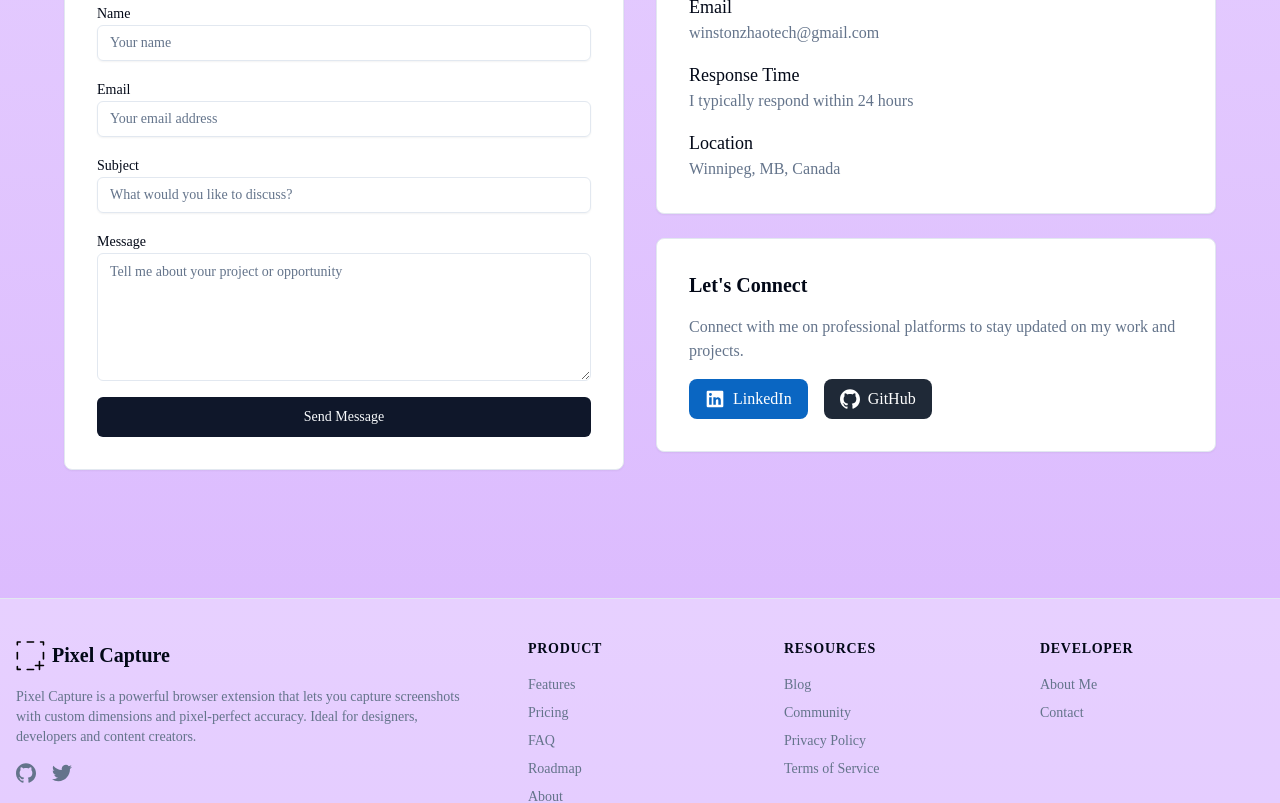
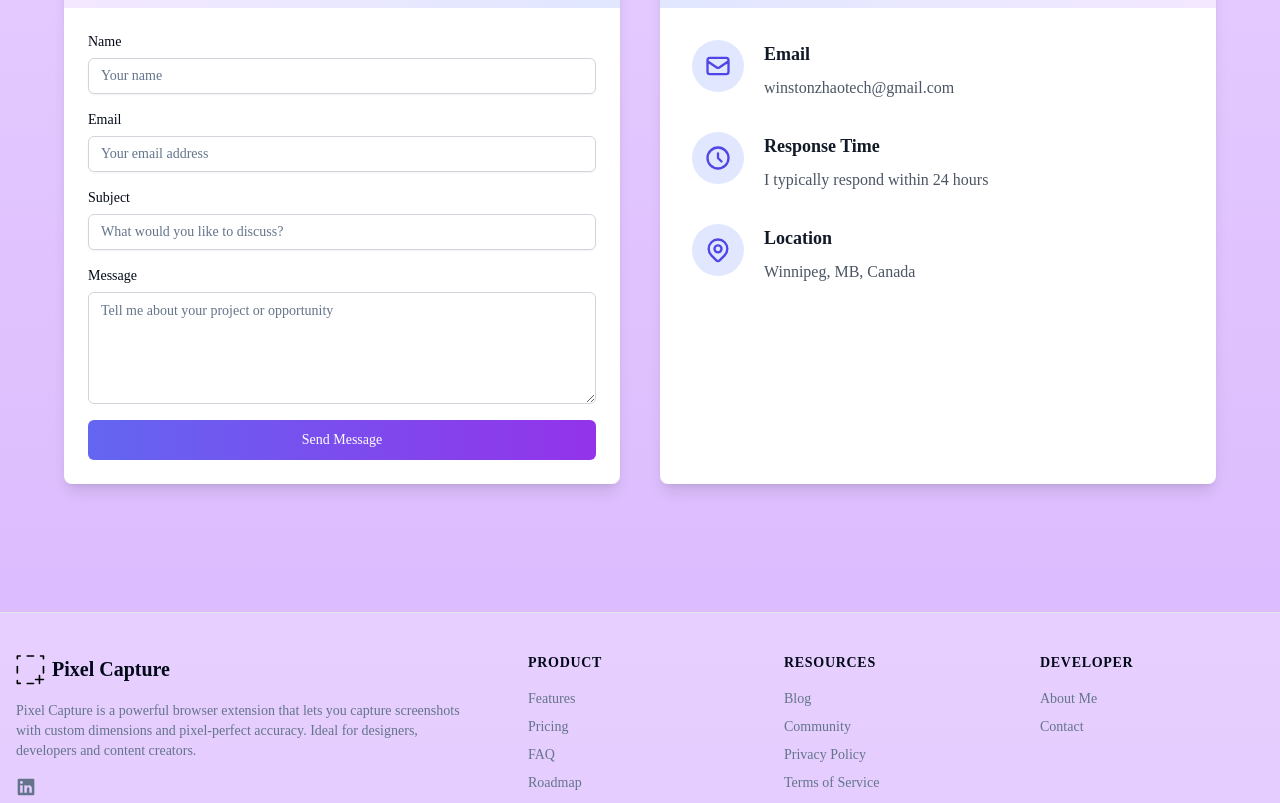
Before and after one commit to winstonsolutions/SaaS-Boilerplate, a Next.js app: page /en/developer in a window 1280 px wide. Shown: the part 2000-2803 px from the top of the page. Built offline with nearby package versions, Linux system fonts and the light colour scheme; no server answers.

Commit message:
chore: change developer

```diff
--- a/src/components/DeveloperContactForm.tsx
+++ b/src/components/DeveloperContactForm.tsx
@@ -126,126 +126,147 @@ export function DeveloperContactForm() {
   };
 
   return (
-    <div className="grid gap-8 md:grid-cols-2">
-      <Card className="p-8">
-        <h3 className="mb-6 text-xl font-semibold">{t('contact_form_title')}</h3>
+    <div className="grid gap-10 md:grid-cols-2">
+      <Card className="overflow-hidden border-0 shadow-lg transition-all hover:shadow-xl">
+        <div className="bg-gradient-to-r from-purple-100 to-indigo-100 p-4">
+          <h3 className="mb-2 text-center text-2xl font-bold">{t('contact_form_title')}</h3>
+          <div className="mx-auto mb-4 h-1 w-16 rounded-full bg-indigo-500"></div>
+        </div>
+        <div className="p-6">
           <form className="space-y-4" onSubmit={handleSubmit}>
-          <div>
-            <Label htmlFor="name">{t('form_name_label')}</Label>
+            <div className="transition-all duration-300 hover:translate-y-[-2px]">
+              <Label htmlFor="name" className="mb-1.5 block text-sm font-medium">{t('form_name_label')}</Label>
               <Input
                 id="name"
                 placeholder={t('form_name_placeholder')}
                 value={formState.name}
                 onChange={handleChange}
-              className={errors.name ? 'border-red-500' : ''}
+                className={`rounded-md border-gray-300 transition-all duration-200 focus:border-indigo-500 focus:ring focus:ring-indigo-200 focus:ring-opacity-50 ${errors.name ? 'border-red-500' : ''}`}
               />
-            {errors.name && <p className="mt-1 text-sm text-red-500">{errors.name}</p>}
+              {errors.name && <p className="mt-1.5 text-sm font-medium text-red-500">{errors.name}</p>}
             </div>
-          <div>
-            <Label htmlFor="email">{t('form_email_label')}</Label>
+            <div className="transition-all duration-300 hover:translate-y-[-2px]">
+              <Label htmlFor="email" className="mb-1.5 block text-sm font-medium">{t('form_email_label')}</Label>
               <Input
                 id="email"
                 type="email"
                 placeholder={t('form_email_placeholder')}
                 value={formState.email}
                 onChange={handleChange}
-              className={errors.email ? 'border-red-500' : ''}
+                className={`rounded-md border-gray-300 transition-all duration-200 focus:border-indigo-500 focus:ring focus:ring-indigo-200 focus:ring-opacity-50 ${errors.email ? 'border-red-500' : ''}`}
               />
-            {errors.email && <p className="mt-1 text-sm text-red-500">{errors.email}</p>}
+              {errors.email && <p className="mt-1.5 text-sm font-medium text-red-500">{errors.email}</p>}
             </div>
-          <div>
-            <Label htmlFor="subject">{t('form_subject_label')}</Label>
+            <div className="transition-all duration-300 hover:translate-y-[-2px]">
+              <Label htmlFor="subject" className="mb-1.5 block text-sm font-medium">{t('form_subject_label')}</Label>
               <Input
                 id="subject"
                 placeholder={t('form_subject_placeholder')}
                 value={formState.subject}
                 onChange={handleChange}
-              className={errors.subject ? 'border-red-500' : ''}
+                className={`rounded-md border-gray-300 transition-all duration-200 focus:border-indigo-500 focus:ring focus:ring-indigo-200 focus:ring-opacity-50 ${errors.subject ? 'border-red-500' : ''}`}
               />
-            {errors.subject && <p className="mt-1 text-sm text-red-500">{errors.subject}</p>}
+              {errors.subject && <p className="mt-1.5 text-sm font-medium text-red-500">{errors.subject}</p>}
             </div>
-          <div>
-            <Label htmlFor="message">{t('form_message_label')}</Label>
+            <div className="transition-all duration-300 hover:translate-y-[-2px]">
+              <Label htmlFor="message" className="mb-1.5 block text-sm font-medium">{t('form_message_label')}</Label>
               <Textarea
                 id="message"
                 placeholder={t('form_message_placeholder')}
-              className={`h-32 ${errors.message ? 'border-red-500' : ''}`}
+                className={`h-28 rounded-md border-gray-300 transition-all duration-200 focus:border-indigo-500 focus:ring focus:ring-indigo-200 focus:ring-opacity-50 ${errors.message ? 'border-red-500' : ''}`}
                 value={formState.message}
                 onChange={handleChange}
               />
-            {errors.message && <p className="mt-1 text-sm text-red-500">{errors.message}</p>}
+              {errors.message && <p className="mt-1.5 text-sm font-medium text-red-500">{errors.message}</p>}
             </div>
 
             {/* 表单提交状态反馈 */}
             {submitStatus === 'success' && (
-            <div className="rounded border border-green-200 bg-green-50 px-4 py-3 text-green-700">
+              <div className="rounded-md border border-green-200 bg-green-50 px-4 py-3 text-green-700 shadow-sm">
+                <div className="flex items-center">
+                  <svg xmlns="http://www.w3.org/2000/svg" className="mr-2 size-5" viewBox="0 0 20 20" fill="currentColor">
+                    <path fillRule="evenodd" d="M10 18a8 8 0 100-16 8 8 0 000 16zm3.707-9.293a1 1 0 00-1.414-1.414L9 10.586 7.707 9.293a1 1 0 00-1.414 1.414l2 2a1 1 0 001.414 0l4-4z" clipRule="evenodd" />
+                  </svg>
                   {t('form_submit_success')}
+                </div>
               </div>
             )}
 
             {submitStatus === 'error' && (
-            <div className="rounded border border-red-200 bg-red-50 px-4 py-3 text-red-700">
+              <div className="rounded-md border border-red-200 bg-red-50 px-4 py-3 text-red-700 shadow-sm">
+                <div className="flex items-center">
+                  <svg xmlns="http://www.w3.org/2000/svg" className="mr-2 size-5" viewBox="0 0 20 20" fill="currentColor">
+                    <path fillRule="evenodd" d="M18 10a8 8 0 11-16 0 8 8 0 0116 0zm-7 4a1 1 0 11-2 0 1 1 0 012 0zm-1-9a1 1 0 00-1 1v4a1 1 0 102 0V6a1 1 0 00-1-1z" clipRule="evenodd" />
+                  </svg>
                   {t('form_submit_error')}
+                </div>
               </div>
             )}
 
             <Button
               type="submit"
-            className="w-full"
+              className="w-full rounded-md bg-gradient-to-r from-indigo-500 to-purple-600 py-2.5 font-medium text-white transition-all duration-300 hover:scale-[1.02] hover:from-indigo-600 hover:to-purple-700 focus:outline-none focus:ring-2 focus:ring-indigo-500 focus:ring-offset-2"
               disabled={isSubmitting}
             >
-            {isSubmitting ? t('form_submitting') : t('form_submit_button')}
+              {isSubmitting
+                ? (
+                    <span className="flex items-center justify-center">
+                      <svg className="-ml-1 mr-2 size-4 animate-spin text-white" xmlns="http://www.w3.org/2000/svg" fill="none" viewBox="0 0 24 24">
+                        <circle className="opacity-25" cx="12" cy="12" r="10" stroke="currentColor" strokeWidth="4"></circle>
+                        <path className="opacity-75" fill="currentColor" d="M4 12a8 8 0 018-8V0C5.373 0 0 5.373 0 12h4zm2 5.291A7.962 7.962 0 014 12H0c0 3.042 1.135 5.824 3 7.938l3-2.647z"></path>
+                      </svg>
+                      {t('form_submitting')}
+                    </span>
+                  )
+                : t('form_submit_button')}
             </Button>
           </form>
-      </Card>
-
-      <div className="space-y-6">
-        <Card className="p-8">
-          <h3 className="mb-4 text-xl font-semibold">{t('contact_info_title')}</h3>
-          <div className="space-y-4">
-            <div>
-              <h4 className="text-lg font-medium">{t('contact_email_label')}</h4>
-              <p className="text-muted-foreground">winstonzhaotech@gmail.com</p>
-            </div>
-            <div>
-              <h4 className="text-lg font-medium">{t('contact_response_label')}</h4>
-              <p className="text-muted-foreground">{t('contact_response_time')}</p>
-            </div>
-            <div>
-              <h4 className="text-lg font-medium">{t('contact_location_label')}</h4>
-              <p className="text-muted-foreground">{t('contact_location')}</p>
-            </div>
         </div>
       </Card>
 
-        <Card className="p-8">
-          <h3 className="mb-4 text-xl font-semibold">{t('social_title')}</h3>
-          <p className="mb-4 text-muted-foreground">
-            {t('social_description')}
-          </p>
-          <div className="flex space-x-4">
-            <a
-              href="https://www.linkedin.com/in/winstontech"
-              target="_blank"
-              rel="noopener noreferrer"
-              className="flex items-center gap-2 rounded-lg bg-[#0A66C2] px-4 py-2 text-white transition-colors hover:bg-[#0A66C2]/90"
-            >
-              <svg className="size-5" fill="currentColor" viewBox="0 0 24 24">
-                <path d="M20.5 2h-17A1.5 1.5 0 002 3.5v17A1.5 1.5 0 003.5 22h17a1.5 1.5 0 001.5-1.5v-17A1.5 1.5 0 0020.5 2zM8 19H5v-9h3zM6.5 8.25A1.75 1.75 0 118.3 6.5a1.78 1.78 0 01-1.8 1.75zM19 19h-3v-4.74c0-1.42-.6-1.93-1.38-1.93A1.74 1.74 0 0013 14.19a.66.66 0 000 .14V19h-3v-9h2.9v1.3a3.11 3.11 0 012.7-1.4c1.55 0 3.36.86 3.36 3.66z" />
+      <div className="space-y-8">
+        <Card className="h-full overflow-hidden border-0 shadow-lg transition-all hover:shadow-xl">
+          <div className="bg-gradient-to-r from-indigo-100 to-purple-100 p-4">
+            <h3 className="mb-2 text-center text-2xl font-bold">{t('contact_info_title')}</h3>
+            <div className="mx-auto mb-4 h-1 w-16 rounded-full bg-indigo-500"></div>
+          </div>
+          <div className="space-y-8 p-8">
+            <div className="flex items-start">
+              <div className="shrink-0 rounded-full bg-indigo-100 p-3">
+                <svg xmlns="http://www.w3.org/2000/svg" className="size-7 text-indigo-600" fill="none" viewBox="0 0 24 24" stroke="currentColor">
+                  <path strokeLinecap="round" strokeLinejoin="round" strokeWidth={2} d="M3 8l7.89 5.26a2 2 0 002.22 0L21 8M5 19h14a2 2 0 002-2V7a2 2 0 00-2-2H5a2 2 0 00-2 2v10a2 2 0 002 2z" />
                 </svg>
-              LinkedIn
-            </a>
-            <a
-              href="https://github.com/winstonzhaotech"
-              target="_blank"
-              rel="noopener noreferrer"
-              className="flex items-center gap-2 rounded-lg bg-gray-800 px-4 py-2 text-white transition-colors hover:bg-gray-700"
-            >
-              <svg className="size-5" fill="currentColor" viewBox="0 0 24 24">
-                <path d="M12 .297c-6.63 0-12 5.373-12 12 0 5.303 3.438 9.8 8.205 11.385.6.113.82-.258.82-.577 0-.285-.01-1.04-.015-2.04-3.338.724-4.042-1.61-4.042-1.61C4.422 18.07 3.633 17.7 3.633 17.7c-1.087-.744.084-.729.084-.729 1.205.084 1.838 1.236 1.838 1.236 1.07 1.835 2.809 1.305 3.495.998.108-.776.417-1.305.76-1.605-2.665-.3-5.466-1.332-5.466-5.93 0-1.31.465-2.38 1.235-3.22-.135-.303-.54-1.523.105-3.176 0 0 1.005-.322 3.3 1.23.96-.267 1.98-.399 3-.405 1.02.006 2.04.138 3 .405 2.28-1.552 3.285-1.23 3.285-1.23.645 1.653.24 2.873.12 3.176.765.84 1.23 1.91 1.23 3.22 0 4.61-2.805 5.625-5.475 5.92.42.36.81 1.096.81 2.22 0 1.606-.015 2.896-.015 3.286 0 .315.21.69.825.57C20.565 22.092 24 17.592 24 12.297c0-6.627-5.373-12-12-12" />
+              </div>
+              <div className="ml-5">
+                <h4 className="text-lg font-semibold text-gray-900">{t('contact_email_label')}</h4>
+                <p className="text-md mt-2 text-gray-600">winstonzhaotech@gmail.com</p>
+              </div>
+            </div>
+
+            <div className="flex items-start">
+              <div className="shrink-0 rounded-full bg-indigo-100 p-3">
+                <svg xmlns="http://www.w3.org/2000/svg" className="size-7 text-indigo-600" fill="none" viewBox="0 0 24 24" stroke="currentColor">
+                  <path strokeLinecap="round" strokeLinejoin="round" strokeWidth={2} d="M12 8v4l3 3m6-3a9 9 0 11-18 0 9 9 0 0118 0z" />
                 </svg>
-              GitHub
-            </a>
+              </div>
+              <div className="ml-5">
+                <h4 className="text-lg font-semibold text-gray-900">{t('contact_response_label')}</h4>
+                <p className="text-md mt-2 text-gray-600">{t('contact_response_time')}</p>
+              </div>
+            </div>
+
+            <div className="flex items-start">
+              <div className="shrink-0 rounded-full bg-indigo-100 p-3">
+                <svg xmlns="http://www.w3.org/2000/svg" className="size-7 text-indigo-600" fill="none" viewBox="0 0 24 24" stroke="currentColor">
+                  <path strokeLinecap="round" strokeLinejoin="round" strokeWidth={2} d="M17.657 16.657L13.414 20.9a1.998 1.998 0 01-2.827 0l-4.244-4.243a8 8 0 1111.314 0z" />
+                  <path strokeLinecap="round" strokeLinejoin="round" strokeWidth={2} d="M15 11a3 3 0 11-6 0 3 3 0 016 0z" />
+                </svg>
+              </div>
+              <div className="ml-5">
+                <h4 className="text-lg font-semibold text-gray-900">{t('contact_location_label')}</h4>
+                <p className="text-md mt-2 text-gray-600">{t('contact_location')}</p>
+              </div>
+            </div>
           </div>
         </Card>
       </div>
--- a/src/templates/Footer.tsx
+++ b/src/templates/Footer.tsx
@@ -23,23 +23,13 @@ export const Footer = () => {
             </p>
             <div className="flex space-x-4">
               <Link
-                href="https://github.com"
+                href="https://linkedin.com/in/winstontech"
                 target="_blank"
                 rel="noopener noreferrer"
                 className="text-muted-foreground transition-colors hover:text-foreground"
               >
                 <svg className="size-5" viewBox="0 0 24 24" xmlns="http://www.w3.org/2000/svg" fill="currentColor">
-                  <path d="M12 .297c-6.63 0-12 5.373-12 12 0 5.303 3.438 9.8 8.205 11.385.6.113.82-.258.82-.577 0-.285-.01-1.04-.015-2.04-3.338.724-4.042-1.61-4.042-1.61C4.422 18.07 3.633 17.7 3.633 17.7c-1.087-.744.084-.729.084-.729 1.205.084 1.838 1.236 1.838 1.236 1.07 1.835 2.809 1.305 3.495.998.108-.776.417-1.305.76-1.605-2.665-.3-5.466-1.332-5.466-5.93 0-1.31.465-2.38 1.235-3.22-.135-.303-.54-1.523.105-3.176 0 0 1.005-.322 3.3 1.23.96-.267 1.98-.399 3-.405 1.02.006 2.04.138 3 .405 2.28-1.552 3.285-1.23 3.285-1.23.645 1.653.24 2.873.12 3.176.765.84 1.23 1.91 1.23 3.22 0 4.61-2.805 5.625-5.475 5.92.42.36.81 1.096.81 2.22 0 1.606-.015 2.896-.015 3.286 0 .315.21.69.825.57C20.565 22.092 24 17.592 24 12.297c0-6.627-5.373-12-12-12" />
-                </svg>
-              </Link>
-              <Link
-                href="https://twitter.com"
-                target="_blank"
-                rel="noopener noreferrer"
-                className="text-muted-foreground transition-colors hover:text-foreground"
-              >
-                <svg className="size-5" viewBox="0 0 24 24" xmlns="http://www.w3.org/2000/svg" fill="currentColor">
-                  <path d="M23.954 4.569a10 10 0 01-2.825.775 4.958 4.958 0 002.163-2.723c-.951.555-2.005.959-3.127 1.184a4.92 4.92 0 00-8.384 4.482C7.691 8.094 4.066 6.13 1.64 3.161a4.822 4.822 0 00-.666 2.475c0 1.71.87 3.213 2.188 4.096a4.904 4.904 0 01-2.228-.616v.061a4.923 4.923 0 003.946 4.827 4.996 4.996 0 01-2.212.085 4.937 4.937 0 004.604 3.417 9.868 9.868 0 01-6.102 2.105c-.39 0-.779-.023-1.17-.067a13.995 13.995 0 007.557 2.209c9.054 0 13.999-7.496 13.999-13.986 0-.209 0-.42-.015-.63a9.936 9.936 0 002.46-2.548l-.047-.02z" />
+                  <path d="M20.5 2h-17A1.5 1.5 0 002 3.5v17A1.5 1.5 0 003.5 22h17a1.5 1.5 0 001.5-1.5v-17A1.5 1.5 0 0020.5 2zM8 19H5v-9h3zM6.5 8.25A1.75 1.75 0 118.3 6.5a1.78 1.78 0 01-1.8 1.75zM19 19h-3v-4.74c0-1.42-.6-1.93-1.38-1.93A1.74 1.74 0 0013 14.19a.66.66 0 000 .14V19h-3v-9h2.9v1.3a3.11 3.11 0 012.7-1.4c1.55 0 3.36.86 3.36 3.66z" />
                 </svg>
               </Link>
             </div>
```
Lines whose indentation alone changed are shown as unchanged.
